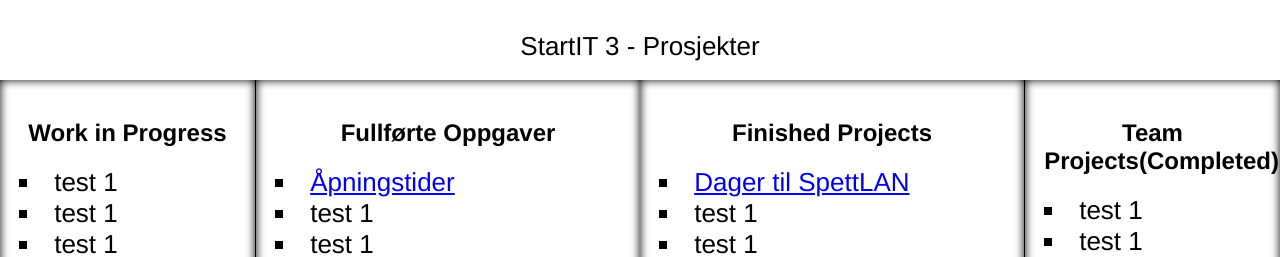
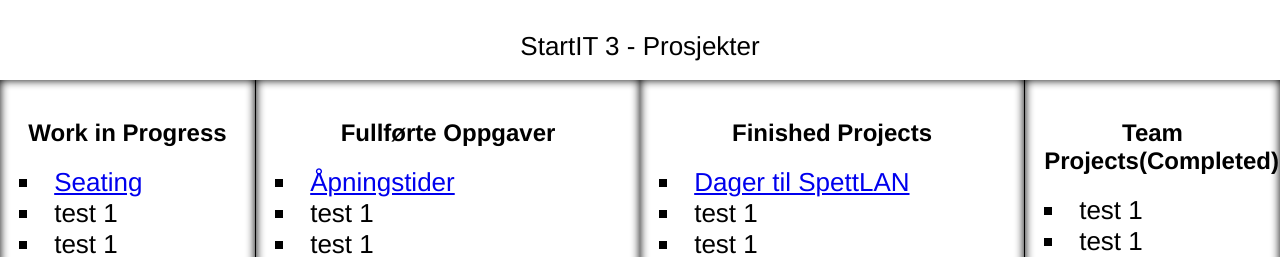
Before and after one commit to Ravnster/Sideprojects, a plain HTML site: page index.html in a window 1280 px wide. Shown: the top 257 px of the page. Drawn offline with Linux system fonts and the light colour scheme.

Commit message:
Update index.html

```diff
--- a/index.html
+++ b/index.html
@@ -107,7 +107,7 @@
         StartIT 3 - Prosjekter</header>
     <article id="wip">
         <h1>Work in Progress</h1>
-        <li>test 1</li>
+        <li><a href="https://ravnster.github.io/Sideprojects/sideprojects/Seating.html">Seating</a></li>
         <li>test 1</li>
         <li>test 1</li>
         <li>test 1</li>
```
